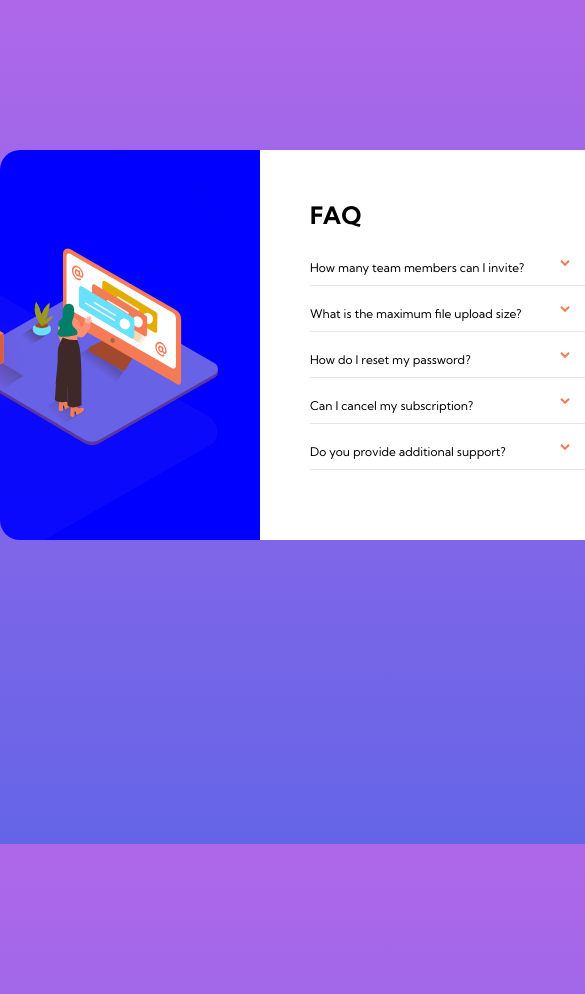
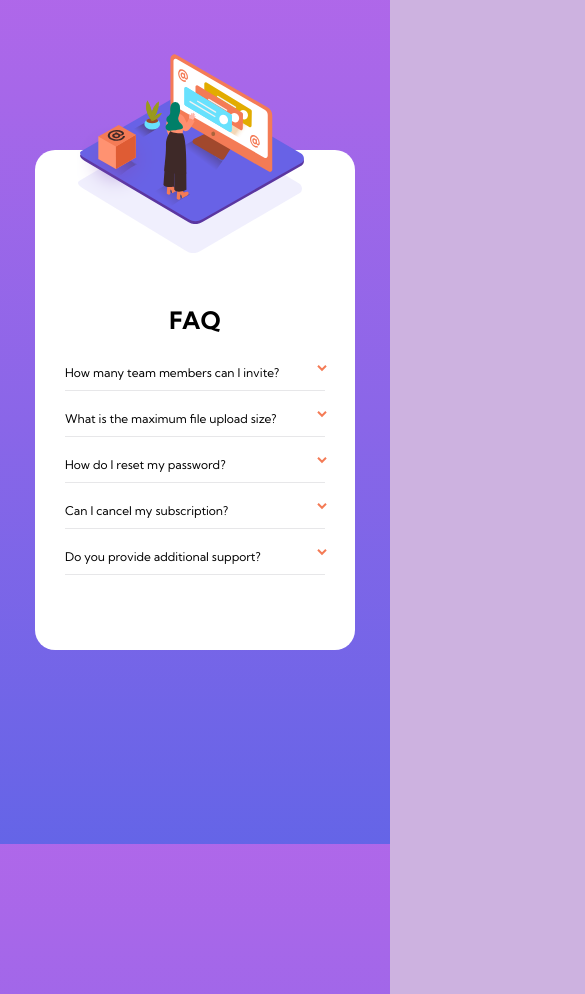
Before and after one commit to Msgl/faq-accordion-card, a website: page index.html in a window 390 px wide. Shown: the top 994 px of the page, 585 px wide, since content can reach past the window. Drawn offline with Linux system fonts and the light colour scheme.

Commit message:
Mobile layout, Fix: JS arrow icon functionality

```diff
--- a/scripts.js
+++ b/scripts.js
@@ -1,17 +1,17 @@
 
-// ********************WORKING EXCEPT QUESTION STYLE
 const q = document.querySelectorAll('.question');
 const a = document.querySelectorAll('.answer');
 
 q.forEach((q) => q.addEventListener('click', function () {
-  if (this.nextElementSibling.className === 'open'){
-        this.nextElementSibling.className = 'close';
-        this.className = 'question';
+  if (q.nextElementSibling.className === 'open'){
 
+        q.nextElementSibling.className = 'close';
+        q.className = 'question';
       } else {
-        a.forEach((a) => { a.className = 'answer close';})
+        a.forEach((a) => { a.className = 'answer close';
+        a.previousElementSibling.className = 'question';})
+
         q.nextElementSibling.className = 'open';
-        q.forEach((q) => { q.className = 'question';})
         q.className = 'question active';
       };
 }));
--- a/styles.css
+++ b/styles.css
@@ -41,7 +41,7 @@ html, body {
   background-color: white;
   border-radius: 20px;
   display: flex;
-  width: 650px;
+  width: 680px;
   margin: 150px auto;
   height: 390px;
  }
@@ -56,7 +56,6 @@ html, body {
   background-repeat: no-repeat;
   background-position: 110% 70%;
   background-size: 260%;
-
  }
 
 #box-icon {
@@ -71,7 +70,7 @@ html, body {
   position:absolute;
   width: 100%;
   right: 16%;
-  top: 25%;
+  top: 22%;
 }
 
  .faq{
@@ -96,26 +95,20 @@ html, body {
   cursor: pointer;
 }
 
-
 .question:hover {
   color: hsl(14, 88%, 65%);
 }
 
-
 .question:after {
   content: "";
   position: absolute;
-  left: 250px;
+  left: 290px;
   width: 10px;
   height: 7px;
   background-image: url(./../../images/icon-arrow-down.svg);
   background-repeat: no-repeat;
   background-size: 10px 7px;
 }
-
-/* .question:active:after, .question:visited:after {
-  transform: translateY(-50%) rotate(180deg);
-} */
 
 .close {
   display: none;
@@ -133,9 +126,74 @@ html, body {
   border: 0px;
 }
 
+.active::after{
+  transform: translateY(-50%) rotate(180deg);
+}
+
+
 
 @media only screen and (max-width: 900px) {
  .container {
-   background-color: blue;
+   background-color: transparent;
+   flex-direction: column;
+   justify-content: space-between;
+   width: 320px;
+   height: 500px;
  }
+
+ .icon {
+  height: 25%;
+  width: 100%;
+  border-top-left-radius: 20px;
+  border-top-right-radius: 20px;
+ border-bottom-left-radius: 0px;
+  background-color: white;
+  background-image: url(/images/bg-pattern-mobile.svg);
+  background-repeat: no-repeat;
+  background-position: 45% 20%;
+  background-size: 70%;
+ }
+
+ #box-icon {
+  position:absolute;
+  width: 25%;
+  z-index: 1;
+  left: 13%;
+  top: -21%;
+  }
+
+  #woman-icon {
+   position:absolute;
+   width: 70%;
+   top: -77%;
+  }
+
+ .faq {
+   width: 100%;
+   height: 75%;
+   justify-self: flex-end;
+   border-bottom-left-radius: 20px;
+   border-bottom-right-radius: 20px;
+   border-top-right-radius: 0px;
+   padding:30px;
+   padding-top: 30px;
+ }
+
+ .faq h1 {
+ text-align: center;
 }
+
+ .question:after {
+  content: "";
+  position: absolute;
+  left: 97%;
+  width: 10px;
+  height: 7px;
+  background-image: url(./../../images/icon-arrow-down.svg);
+  background-repeat: no-repeat;
+  background-size: 10px 7px;
+ }
+
+
+
+}
```
Also changed, not shown: index.html (+0 -1 lines).
